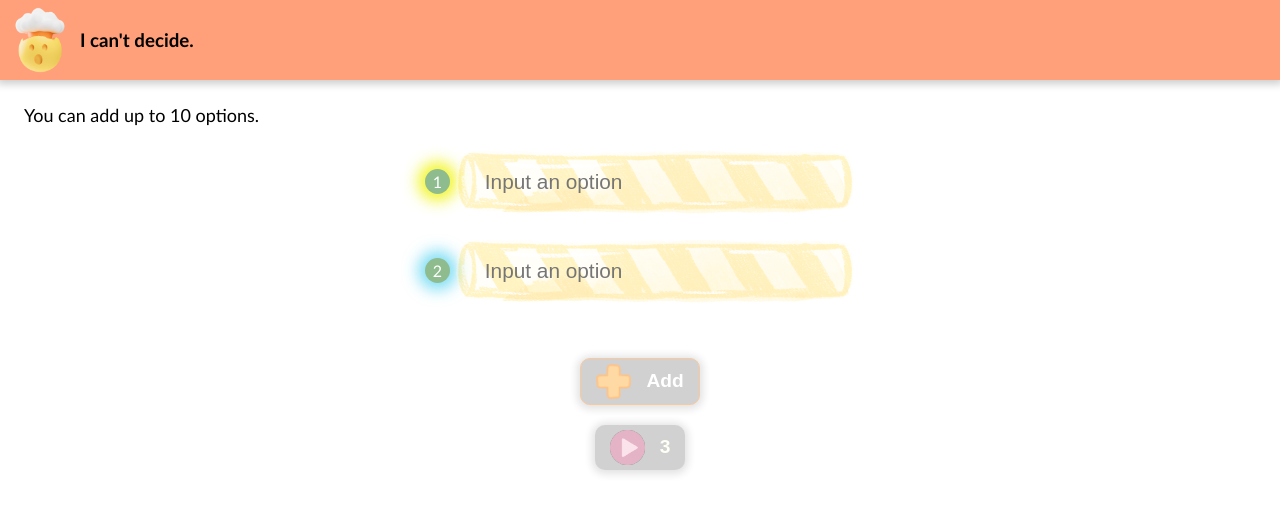
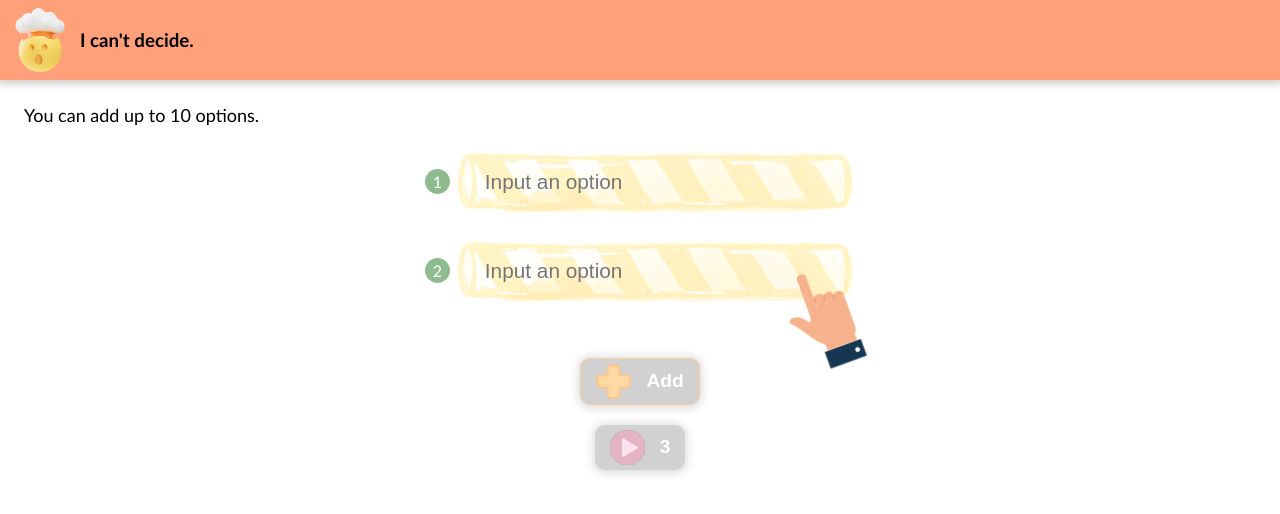
Before and after one commit to Debbbbby/i-cant-decide, a Next.js app: page /Games/DrawingStraws in a window 1280 px wide. Both pictures are taken after a click on the button "Start!". Shown: the top 514 px of the page. Built offline with nearby package versions, Linux system fonts and the light colour scheme.

Commit message:
Optimizing straws drawing animation with hand images

```diff
--- a/components/Straw.js
+++ b/components/Straw.js
@@ -1,7 +1,7 @@
 import classes from "./Straw.module.scss";
 
 function Straw(props) {
-  const { index, option, result, drawing } = props;
+  const { index, option, result } = props;
   const updateOptionHandler = (event) => {
     const value = event.target.value;
     props.update(value, index);
@@ -11,7 +11,7 @@
     <li
       className={`${classes.option} ${`option` + index} ${
         result === index ? classes.highlighted : ""
-      } ${drawing ? classes.drawing : ""}`}
+      }`}
     >
       <div className={classes["option-index"]}>
         <p>{index + 1}</p>
--- a/components/Straw.module.scss
+++ b/components/Straw.module.scss
@@ -4,22 +4,10 @@
   position: relative;
   margin-bottom: 25px;
   max-width: 600px;
-  // drawing animation
-  &.drawing {
-    &:nth-child(odd) .option-index {
-      animation: highlightedIndex 3s ease-in-out 0s infinite forwards;
-    }
-    &:nth-child(even) .option-index {
-      animation: highlightedIndex 3s ease-in-out 0s infinite alternate-reverse;
-    }
-  }
   // showing result
   &.highlighted {
     .input-wrap {
       animation: tada 1s ease-in-out 0s 2 forwards;
-    }
-    .option-index {
-      animation: highlightedIndex 3s ease-in-out 0s 2 forwards;
     }
     img {
       opacity: 1;
@@ -79,24 +67,6 @@
   }
 }
 
-@keyframes highlightedIndex {
-  0% {
-    box-shadow: 0px 0px 15px 7px rgba(0, 233, 255, 0.6);
-  }
-  25% {
-    box-shadow: 0px 0px 15px 7px rgba(255, 0, 136, 0.6);
-  }
-  50% {
-    box-shadow: 0px 0px 15px 7px rgba(0, 255, 195, 0.6);
-  }
-  75% {
-    box-shadow: 0px 0px 15px 7px rgba(255, 146, 12, 0.652);
-  }
-  100% {
-    box-shadow: 0px 0px 15px 7px rgba(238, 255, 0, 0.878);
-  }
-}
-
 @keyframes tada {
   from {
     transform: scale3d(1, 1, 1);
--- a/pages/Games/DrawingStraws.js
+++ b/pages/Games/DrawingStraws.js
@@ -7,21 +7,25 @@
   const [drawing, setDrawing] = useState(false);
   const [result, setResult] = useState(null);
   const [drawingCountdown, setDrawingCountdown] = useState(5);
+  const [handPickingPosition, setHandPickingPosition] = useState(0);
 
   const addOption = () => {
     if (optionList.length < 10) {
       setOptionList([...optionList, ""]);
     }
+    setResult(null);
   };
 
   const deleteOption = (index) => {
     setOptionList([...optionList].filter((opt, i) => i !== index));
+    setResult(null);
   };
 
   const updateOption = (value, index) => {
     const newList = [...optionList];
     newList[index] = value;
     setOptionList(newList);
+    setResult(null);
   };
 
   const start = () => {
@@ -32,17 +36,20 @@
 
     const countdownInterval = setInterval(() => {
       setDrawingCountdown((prevSec) => {
-        return prevSec - 1;
+        const sec = prevSec - 1;
+        return sec <= 0 ? 0 : sec;
       });
     }, 1000);
 
     const showResultTimer = setTimeout(() => {
-      const rect = document
+      const resultOptionRect = document
         .getElementsByClassName("option" + randomInt)[0]
         .getBoundingClientRect();
-      window.scrollTo(0, rect.top);
+      const pickingHandPos = resultOptionRect.top - 165 + window.pageYOffset; // 165 = height of hand-picking img against top of an option item
+      setHandPickingPosition(pickingHandPos);
       setDrawing(false);
       setResult(randomInt);
+      window.scrollTo(0, pickingHandPos);
       clearTimeout(showResultTimer);
       clearInterval(countdownInterval);
     }, 5000);
@@ -51,19 +58,35 @@
   return (
     <Fragment>
       <p className={classes["max-hint"]}>You can add up to 10 options.</p>
+      <div className={classes["list-wrapper"]}>
+        {result !== null && (
+          <img
+            src="/assets/hand-picking.svg"
+            alt="hand-picking"
+            className={classes["hand-picking"]}
+            style={{ top: handPickingPosition + "px" }}
+          />
+        )}
+        {drawing && (
+          <img
+            src="/assets/hand-pointing.svg"
+            alt="hand-pointing"
+            className={`${classes["hand-pointing"]} `}
+          />
+        )}
         <ul className={classes["option-list"]}>
           {optionList.map((option, index) => (
             <Straw
               key={`option${index}`}
               index={index}
               option={option}
-            drawing={drawing}
               result={result}
               delete={deleteOption.bind(null, index)}
               update={updateOption}
             />
           ))}
         </ul>
+      </div>
       <div className={classes["btns-wrap"]}>
         <button
           type="button"
--- a/pages/Games/DrawingStraws.module.scss
+++ b/pages/Games/DrawingStraws.module.scss
@@ -24,11 +24,32 @@
   font-size: 18px;
 }
 
-.option-list {
-  display: flex;
-  justify-content: center;
-  flex-direction: column;
-  align-items: center;
+.list-wrapper {
+  position: relative;
+  width: fit-content;
+  margin: 0 auto;
+  .option-list {
+    display: flex;
+    justify-content: center;
+    flex-direction: column;
+    align-items: center;
+  }
+  .hand-pointing {
+    position: absolute;
+    height: 100px;
+    right: 0px;
+    top: 5px;
+    transform: rotate(-20deg);
+    z-index: 1;
+    animation: handPointing 1s ease-in-out 0s 4 alternate;
+  }
+  .hand-picking {
+    position: absolute;
+    height: 100px;
+    right: 0px;
+    z-index: 1;
+    animation: handPicking 1s ease-in-out 0s 2 forwards;
+  }
 }
 
 .btns-wrap {
@@ -52,3 +73,30 @@
     height: 35px;
   }
 }
+
+@keyframes handPicking {
+  from {
+    transform: rotate(-20deg) scale(1);
+  }
+  50% {
+    transform: rotate(10deg) scale(1.05);
+  }
+  to {
+    transform: rotate(-20deg) scale(1);
+  }
+}
+
+@keyframes handPointing {
+  from {
+    top: 20px;
+  }
+  40% {
+    transform: rotate(10deg);
+  }
+  60% {
+    transform: rotate(-20deg);
+  }
+  to {
+    top: calc(100% - 50px);
+  }
+}
```
Also changed, not shown: public/assets/hand-picking.svg (added), public/assets/hand-pointing.svg (added). Lines whose indentation alone changed are shown as unchanged.
